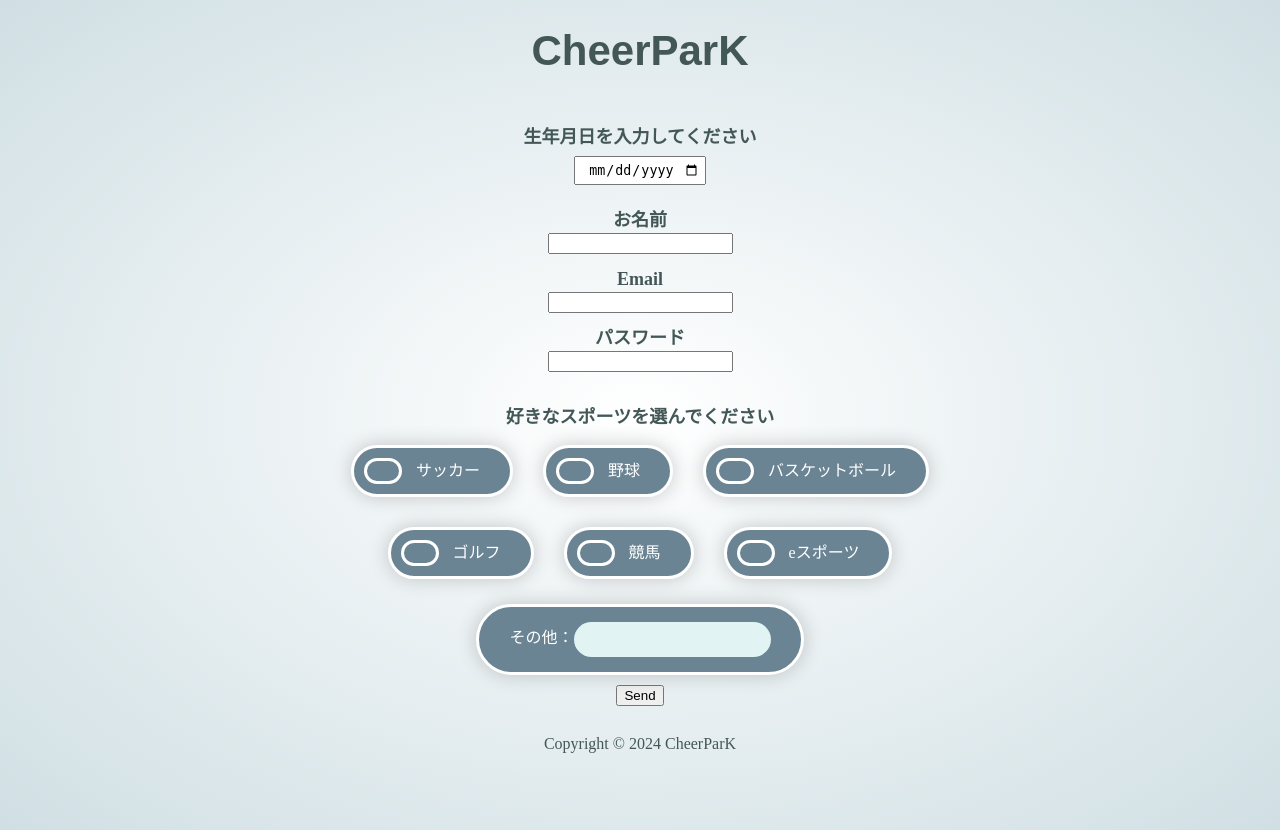
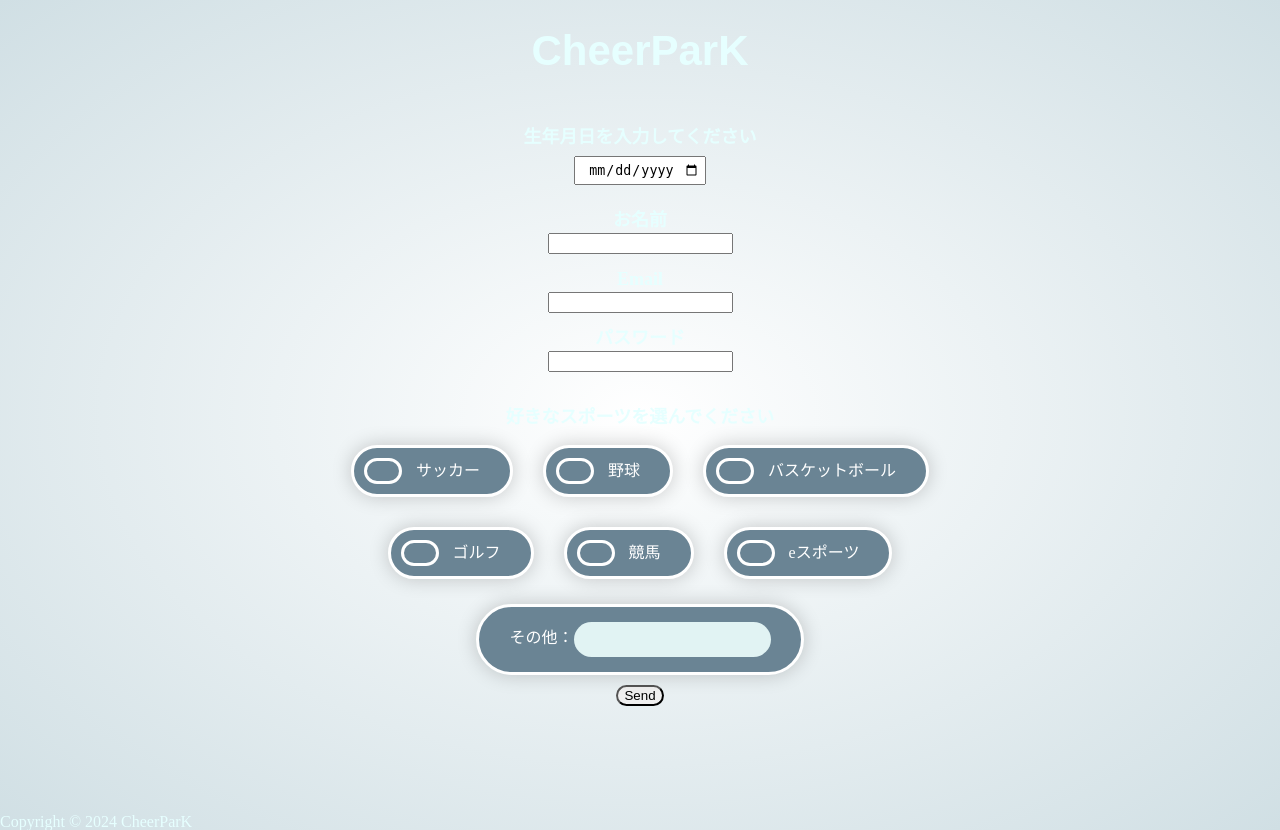
Before and after one commit to hamataki/cheerpar_ver2, a PHP site: page / in a window 1280 px wide. Run offline with PHP 8.4, Linux system fonts and the light colour scheme; some web fonts are replaced.

Commit message:
css修正

```diff
--- a/css/style.css
+++ b/css/style.css
@@ -1,6 +1,6 @@
 body {
     min-width: 250px;
-    color: #435757;
+    color: #e6ffff;
     background: radial-gradient(#ffffff, #d0dfe4);
     min-height: 100vh;
     position: relative;/*←相対位置*/
@@ -8,6 +8,8 @@ body {
 }
 footer {
     text-align: center;
+    position: absolute;/*←絶対位置*/
+    bottom: 0;/*下に固定*/
 }
 
 .title {
@@ -36,6 +38,7 @@ footer {
     justify-content: center;
     margin: 0 auto;
     margin-bottom: 30px;
+    border-radius: 100px;
 }
 
 .name{
```
